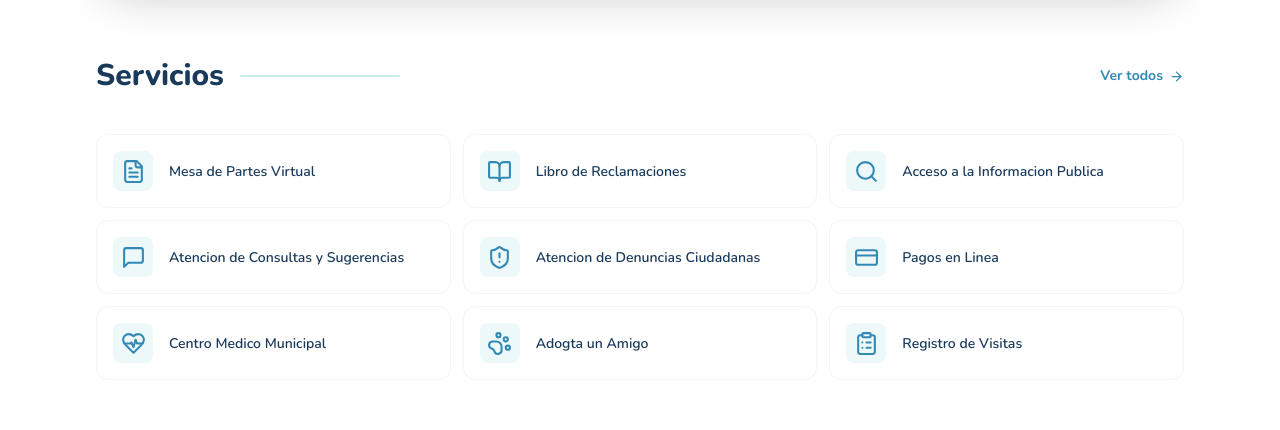
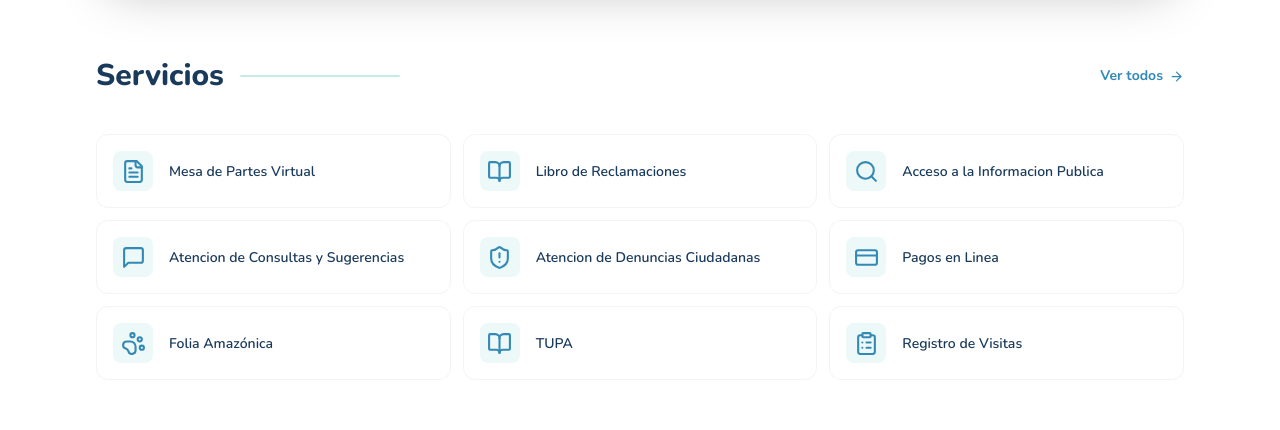
Before and after one commit to reizzdev/municipalidad-la-perla, a Next.js app in the folder frontend/: page / in a window 1280 px wide. Shown: the part 840-1270 px from the top of the page. Built offline with nearby package versions, Linux system fonts and the light colour scheme.

Commit message:
feat: enlaces reales en servicios, noticias, navbar, footer y header

```diff
--- a/frontend/components/layout/Footer.tsx
+++ b/frontend/components/layout/Footer.tsx
@@ -13,16 +13,16 @@ export default function Footer() {
 
         {/* Social icons */}
         <div className="flex items-center gap-3">
-          <a href="#" aria-label="Facebook" className="text-white/70 hover:text-[#3dbfb8] transition-colors">
+          <a href="https://www.facebook.com/MunicipalidaddeLaPerla" aria-label="Facebook" className="text-white/70 hover:text-[#3dbfb8] transition-colors">
             <Facebook size={20} />
           </a>
-          <a href="#" aria-label="Twitter / X" className="text-white/70 hover:text-[#3dbfb8] transition-colors">
+          <a href="https://x.com/MuniLaPerla" aria-label="Twitter / X" className="text-white/70 hover:text-[#3dbfb8] transition-colors">
             <Twitter size={20} />
           </a>
-          <a href="#" aria-label="Instagram" className="text-white/70 hover:text-[#3dbfb8] transition-colors">
+          <a href="https://www.instagram.com/munilaperla/" aria-label="Instagram" className="text-white/70 hover:text-[#3dbfb8] transition-colors">
             <Instagram size={20} />
           </a>
-          <a href="#" aria-label="YouTube" className="text-white/70 hover:text-[#3dbfb8] transition-colors">
+          <a href="https://www.youtube.com/@municipalidaddelaperla3321" aria-label="YouTube" className="text-white/70 hover:text-[#3dbfb8] transition-colors">
             <Youtube size={20} />
           </a>
         </div>
--- a/frontend/components/layout/Header.tsx
+++ b/frontend/components/layout/Header.tsx
@@ -26,7 +26,9 @@ export default function Header() {
         </Link>
 
         {/* LOGOS GUBERNAMENTALES */}
+
         <div className="flex items-center gap-2 sm:gap-4 flex-shrink-0">
+          <Link href="https://www.gob.pe/munilaperla">
           <Image
             src="/images/logoGobPe.png"
             alt="gob.pe"
@@ -34,6 +36,8 @@ export default function Header() {
             height={36}
             className="object-contain max-w-[70px] sm:max-w-[100px] h-auto"
           />
+          </Link>
+          <Link href="https://www.transparencia.gob.pe/enlaces/pte_transparencia_enlaces.aspx?id_entidad=10940">
           <Image
             src="/images/logoTransparencia.png"
             alt="Portal de Transparencia"
@@ -41,6 +45,7 @@ export default function Header() {
             height={40}
             className="object-contain max-w-[72px] sm:max-w-[100px] h-auto"
           />
+          </Link>
         </div>
 
       </div>
--- a/frontend/components/layout/Navbar.tsx
+++ b/frontend/components/layout/Navbar.tsx
@@ -29,18 +29,18 @@ const NAV_ITEMS: NavItem[] = [
     label: "Servicios",
     action: "dropdown",
     dropdown: [
-      { label: "Tramites",            href: "#" },
-      { label: "Registro de Visitas", href: "#" },
-      { label: "Bolsa de Trabajo",    href: "#" },
+      { label: "Tramites",            href: "https://www.gob.pe/institucion/munilaperla/tramites-y-servicios" },
+      { label: "Registro de Visitas", href: "https://munilaperla.gob.pe/visitas.php" },
+      { label: "Bolsa de Trabajo",    href: "https://munilaperla.gob.pe/convocatorias-mdlp.html#" },
     ],
   },
-  { label: "Autoridades",  action: "page",     href: "/autoridades" },
+  { label: "Autoridades",  action: "page",     href: "https://www.gob.pe/institucion/munilaperla/funcionarios" },
   {
     label: "Publicaciones",
     action: "dropdown",
     dropdown: [
       { label: "Ordenanzas",    href: "#" },
-      { label: "Resoluciones",  href: "#" },
+      { label: "Resoluciones",  href: "https://www.gob.pe/institucion/munilaperla/colecciones/14603-resoluciones-de-alcaldia" },
       { label: "Decretos",      href: "#" },
     ],
   },
--- a/frontend/components/sections/NewsSection.tsx
+++ b/frontend/components/sections/NewsSection.tsx
@@ -39,7 +39,7 @@ return (
         </div>
 
         <Link
-          href="#"
+          href="https://www.gob.pe/institucion/munilaperla/noticias"
           className="group flex items-center gap-2 text-sm font-bold text-[#3389B5] hover:text-[#1a3a5c] transition-colors"
         >
           Ver todas
--- a/frontend/components/sections/ServicesGrid.tsx
+++ b/frontend/components/sections/ServicesGrid.tsx
@@ -3,31 +3,46 @@ import { ArrowRight, FileText, BookOpen, Search, MessageSquare, ShieldAlert, Cre
 
 // ─── Datos ────────────────────────────────────────────────────────────────────
 
-const ICONS = [
-  FileText,
-  BookOpen,
-  Search,
-  MessageSquare,
-  ShieldAlert,
-  CreditCard,
-  HeartPulse,
-  PawPrint,
-  ClipboardList,
+const SERVICES = [
+  { label: "Mesa de Partes Virtual",
+    href: "https://sgd.munilaperla.gob.pe/mesadepartes/#/",
+    icon: FileText
+  },
+  { label: "Libro de Reclamaciones",
+    href: "https://reclamos.servicios.gob.pe/?institution_id=315",
+    icon: BookOpen
+  },
+  { label: "Acceso a la Informacion Publica",
+    href: "https://www.gob.pe/institucion/munilaperla/pages/21546-municipalidad-distrital-de-la-perla-solicitar-acceso-a-la-informacion-publica",
+    icon: Search
+  },
+  { label: "Atencion de Consultas y Sugerencias",
+    href: "https://www.gob.pe/7379-consultar-informacion-de-transparencia?child=60250",
+    icon: MessageSquare
+  },
+  { label: "Atencion de Denuncias Ciudadanas",
+    href: "https://denuncias.servicios.gob.pe/?gobpe_id=1678",
+    icon: ShieldAlert
+  },
+  { label: "Pagos en Linea",
+    href: "#",
+    icon: CreditCard
+  },
+  { label: "Folia Amazónica",
+    href: "https://www.gob.pe/institucion/munilaperla/pages/8593-acceder-a-articulos-cientificos-sobre-la-amazonia-folia-amazonica",
+    icon: PawPrint
+  },
+  { label: "TUPA",
+    href: "https://www.gob.pe/institucion/munilaperla/informes-publicaciones/2970512",
+    icon: BookOpen
+  },
+  { label: "Registro de Visitas",
+    href: "https://munilaperla.gob.pe/visitas.php",
+    icon: ClipboardList
+  },
 ];
 
-const SERVICES = [
-  "Mesa de Partes Virtual",
-  "Libro de Reclamaciones",
-  "Acceso a la Informacion Publica",
-  "Atencion de Consultas y Sugerencias",
-  "Atencion de Denuncias Ciudadanas",
-  "Pagos en Linea",
-  "Centro Medico Municipal",
-  "Adogta un Amigo",
-  "Registro de Visitas",
-];
-
-{/* CLASES */}
+// ─── Clases ───────────────────────────────────────────────────────────────────
 
 const cls = {
   card: [
@@ -49,7 +64,7 @@ const cls = {
   ].join(" "),
 };
 
-{/* COMPONENTE */}
+// ─── Componente ───────────────────────────────────────────────────────────────
 
 export default function ServicesGrid() {
   return (
@@ -62,7 +77,7 @@ export default function ServicesGrid() {
           <div className="hidden md:block w-40 h-[2px] bg-[#3dbfb8] opacity-30 rounded-full" />
         </div>
         <Link
-          href="#"
+          href="https://www.gob.pe/munilaperla"
           className="group flex items-center gap-1.5 text-sm font-bold text-[#3389B5] hover:text-[#1a3a5c] transition-colors"
         >
           Ver todos
@@ -70,22 +85,22 @@ export default function ServicesGrid() {
         </Link>
       </div>
 
-{/* GRID */}
+      {/* Grid */}
       <div className="grid grid-cols-1 sm:grid-cols-2 lg:grid-cols-3 gap-3">
-        {SERVICES.map((label, i) => {
-          const Icon = ICONS[i];
-          return (
-            <a key={label} href="#" className={cls.card}>
-              <div className={cls.iconWrap}>
-                <Icon
-                  size={25}
-                  className="text-[#3389B5] group-hover:text-white transition-colors duration-150"
-                />
-              </div>
-              <span className={cls.label}>{label}</span>
-            </a>
-          );
-        })}
+        {SERVICES.map(({ label, href, icon: Icon }) => (
+          <a
+            key={label}
+            href={href}
+            target={href.startsWith("http") ? "_blank" : undefined}
+            rel={href.startsWith("http") ? "noopener noreferrer" : undefined}
+            className={cls.card}
+          >
+            <div className={cls.iconWrap}>
+              <Icon size={25} className="text-[#3389B5] group-hover:text-white transition-colors duration-150" />
+            </div>
+            <span className={cls.label}>{label}</span>
+          </a>
+        ))}
       </div>
 
     </section>
```
